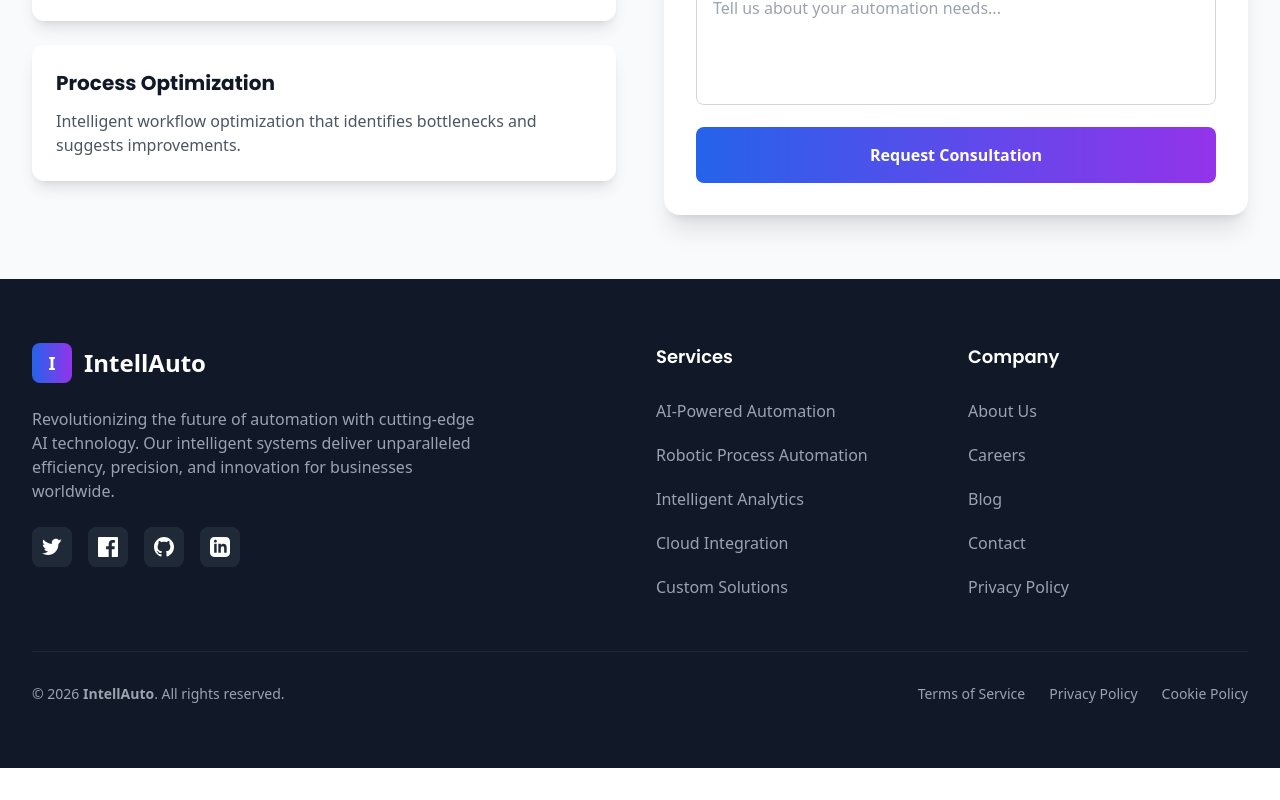
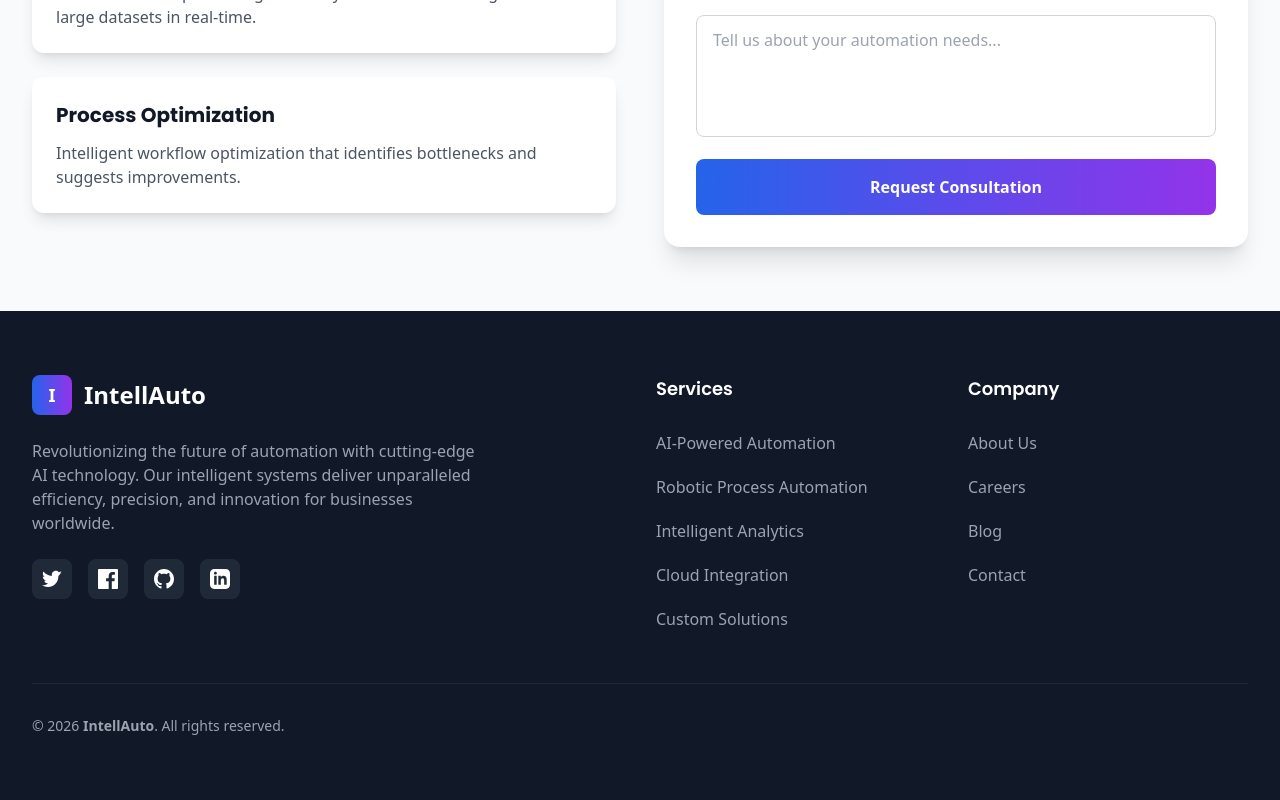
Before and after one commit to toseth97/intellAuto, a Next.js app: page /services/ai-automation in a window 1280 px wide. Shown: the part 2109-2909 px from the top of the page. Before the commit the page ends 2877 px from the top, so only its background shows below. Built offline with nearby package versions, Linux system fonts and the light colour scheme.

Commit message:
`Update Footer component to link to actual pages`

```diff
--- a/app/components/Footer.js
+++ b/app/components/Footer.js
@@ -54,7 +54,7 @@ export default function Footer() {
                             </p>
                             <div className="flex gap-3 sm:gap-4">
                                 <a
-                                    href="#"
+                                    href="/"
                                     className="w-10 h-10 bg-gray-800 rounded-lg flex items-center justify-center hover:bg-blue-600 transition-colors duration-300"
                                 >
                                     <svg
@@ -66,7 +66,7 @@ export default function Footer() {
                                     </svg>
                                 </a>
                                 <a
-                                    href="#"
+                                    href="/"
                                     className="w-10 h-10 bg-gray-800 rounded-lg flex items-center justify-center hover:bg-blue-600 transition-colors duration-300"
                                 >
                                     <svg
@@ -78,7 +78,7 @@ export default function Footer() {
                                     </svg>
                                 </a>
                                 <a
-                                    href="#"
+                                    href="/"
                                     className="w-10 h-10 bg-gray-800 rounded-lg flex items-center justify-center hover:bg-blue-600 transition-colors duration-300"
                                 >
                                     <svg
@@ -90,7 +90,7 @@ export default function Footer() {
                                     </svg>
                                 </a>
                                 <a
-                                    href="#"
+                                    href="/"
                                     className="w-10 h-10 bg-gray-800 rounded-lg flex items-center justify-center hover:bg-blue-600 transition-colors duration-300"
                                 >
                                     <svg
@@ -112,7 +112,7 @@ export default function Footer() {
                         <ul className="space-y-3 text-gray-400 text-sm sm:text-base">
                             <li>
                                 <a
-                                    href="#"
+                                    href="/services/ai-automation"
                                     className="hover:text-white transition-colors duration-300 block py-1"
                                 >
                                     AI-Powered Automation
@@ -120,7 +120,7 @@ export default function Footer() {
                             </li>
                             <li>
                                 <a
-                                    href="#"
+                                    href="/services/rpa"
                                     className="hover:text-white transition-colors duration-300 block py-1"
                                 >
                                     Robotic Process Automation
@@ -128,7 +128,7 @@ export default function Footer() {
                             </li>
                             <li>
                                 <a
-                                    href="#"
+                                    href="/services/analytics"
                                     className="hover:text-white transition-colors duration-300 block py-1"
                                 >
                                     Intelligent Analytics
@@ -136,7 +136,7 @@ export default function Footer() {
                             </li>
                             <li>
                                 <a
-                                    href="#"
+                                    href="/services/cloud-integration"
                                     className="hover:text-white transition-colors duration-300 block py-1"
                                 >
                                     Cloud Integration
@@ -144,7 +144,7 @@ export default function Footer() {
                             </li>
                             <li>
                                 <a
-                                    href="#"
+                                    href="/services/custom-solutions"
                                     className="hover:text-white transition-colors duration-300 block py-1"
                                 >
                                     Custom Solutions
@@ -160,7 +160,7 @@ export default function Footer() {
                         <ul className="space-y-3 text-gray-400 text-sm sm:text-base">
                             <li>
                                 <a
-                                    href="#"
+                                    href="/about"
                                     className="hover:text-white transition-colors duration-300 block py-1"
                                 >
                                     About Us
@@ -168,7 +168,7 @@ export default function Footer() {
                             </li>
                             <li>
                                 <a
-                                    href="#"
+                                    href="/careers"
                                     className="hover:text-white transition-colors duration-300 block py-1"
                                 >
                                     Careers
@@ -176,7 +176,7 @@ export default function Footer() {
                             </li>
                             <li>
                                 <a
-                                    href="#"
+                                    href="/blog"
                                     className="hover:text-white transition-colors duration-300 block py-1"
                                 >
                                     Blog
@@ -184,18 +184,10 @@ export default function Footer() {
                             </li>
                             <li>
                                 <a
-                                    href="#"
+                                    href="/contact"
                                     className="hover:text-white transition-colors duration-300 block py-1"
                                 >
                                     Contact
-                                </a>
-                            </li>
-                            <li>
-                                <a
-                                    href="#"
-                                    className="hover:text-white transition-colors duration-300 block py-1"
-                                >
-                                    Privacy Policy
                                 </a>
                             </li>
                         </ul>
@@ -208,26 +200,6 @@ export default function Footer() {
                         <span className="inline font-bold">IntellAuto</span>.
                         All rights reserved.
                     </p>
-                    <div className="flex flex-wrap justify-center gap-4 sm:gap-6">
-                        <a
-                            href="#"
-                            className="text-gray-400 hover:text-white text-xs sm:text-sm transition-colors duration-300"
-                        >
-                            Terms of Service
-                        </a>
-                        <a
-                            href="#"
-                            className="text-gray-400 hover:text-white text-xs sm:text-sm transition-colors duration-300"
-                        >
-                            Privacy Policy
-                        </a>
-                        <a
-                            href="#"
-                            className="text-gray-400 hover:text-white text-xs sm:text-sm transition-colors duration-300"
-                        >
-                            Cookie Policy
-                        </a>
-                    </div>
                 </div>
             </div>
         </footer>
--- a/app/services/ai-automation/page.js
+++ b/app/services/ai-automation/page.js
@@ -29,7 +29,7 @@ export default function AIAutomationPage() {
     }, []);
 
     return (
-        <div className="min-h-screen bg-gradient-to-br from-blue-50 via-white to-purple-50">
+        <div className=" mt-8 min-h-screen bg-gradient-to-br from-blue-50 via-white to-purple-50">
             {/* Hero Section */}
             <section id="ai-automation" className="py-20">
                 <div className="max-w-7xl mx-auto px-4 sm:px-6 lg:px-8">
```
